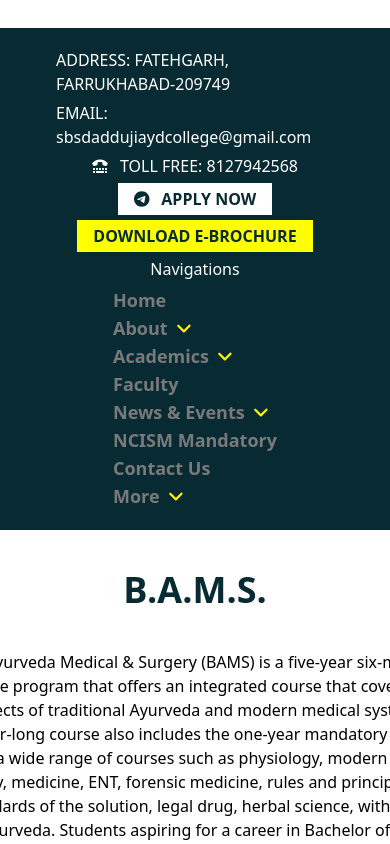
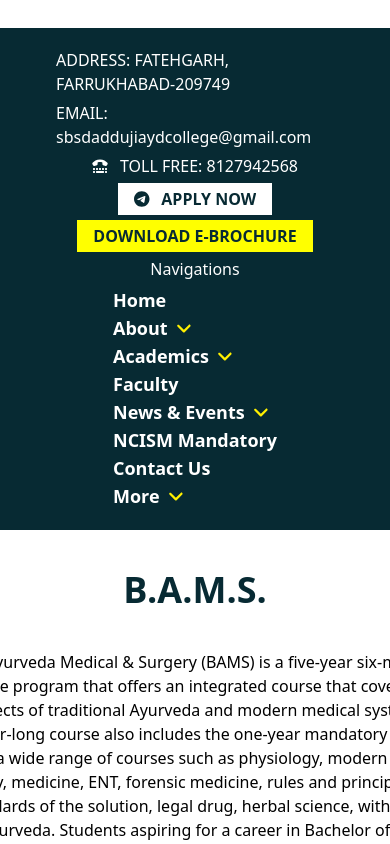
Before and after one commit to Divvu1103/school, a React (Create React App) app: page /courses in a window 390 px wide. Both pictures are taken after a click on the button "Navigations". Shown: the top 844 px of the page. Built offline with nearby package versions, Linux system fonts and the light colour scheme.

Commit message:
color issue fixed

```diff
--- a/src/components/Header.jsx
+++ b/src/components/Header.jsx
@@ -72,7 +72,7 @@ const Header = () => {
           <div className="lg:hidden">
             <Link
               to="/"
-              className="font-semibold text-[#7a7a7a] flex items-center text-lg hover:text-[#0f2441] hover:border-b-[#0f2441] hover:border-b-2"
+              className="font-semibold text-white flex items-center text-lg "
             >
               Home
             </Link>
@@ -81,7 +81,7 @@ const Header = () => {
               onMouseEnter={() => setAboutToggle(true)}
             >
               <button
-                className="font-semibold text-[#7a7a7a] flex items-center text-lg hover:text-[#0f2441] hover:border-b-[#0f2441] hover:border-b-2"
+                className="font-semibold text-white flex items-center text-lg "
                 onClick={() => setAboutToggle(!aboutToggle)}
               >
                 About
@@ -114,7 +114,7 @@ const Header = () => {
               onMouseEnter={() => setAcademicToggle(true)}
             >
               <button
-                className="font-semibold text-[#7a7a7a] flex items-center text-lg hover:text-[#0f2441] hover:border-b-[#0f2441] hover:border-b-2"
+                className="font-semibold text-white flex items-center text-lg "
                 onClick={() => setAcademicToggle(!academicToggle)}
               >
                 Academics
@@ -142,23 +142,23 @@ const Header = () => {
                   ))}
               </ul>
             </ul>
-            <ul className="font-semibold text-[#7a7a7a] flex items-center text-lg hover:text-[#0f2441] hover:border-b-[#0f2441] hover:border-b-2">
+            <ul className="font-semibold text-white flex items-center text-lg ">
               Faculty
             </ul>
-            <ul className="font-semibold text-[#7a7a7a] flex items-center text-lg hover:text-[#0f2441] hover:border-b-[#0f2441] hover:border-b-2">
+            <ul className="font-semibold text-white flex items-center text-lg ">
               News & Events
               <FontAwesomeIcon
                 icon={faAngleDown}
                 className="text-[#FFF000] ml-2"
               />
             </ul>
-            <ul className="font-semibold text-[#7a7a7a] flex items-center text-lg hover:text-[#0f2441] hover:border-b-[#0f2441] hover:border-b-2">
+            <ul className="font-semibold text-white flex items-center text-lg ">
               NCISM Mandatory
             </ul>
-            <ul className="font-semibold text-[#7a7a7a] flex items-center text-lg hover:text-[#0f2441] hover:border-b-[#0f2441] hover:border-b-2">
+            <ul className="font-semibold text-white flex items-center text-lg ">
               Contact Us
             </ul>
-            <ul className="font-semibold text-[#7a7a7a] flex items-center text-lg hover:text-[#0f2441] hover:border-b-[#0f2441] hover:border-b-2">
+            <ul className="font-semibold text-white flex items-center text-lg ">
               More
               <FontAwesomeIcon
                 icon={faAngleDown}
```
